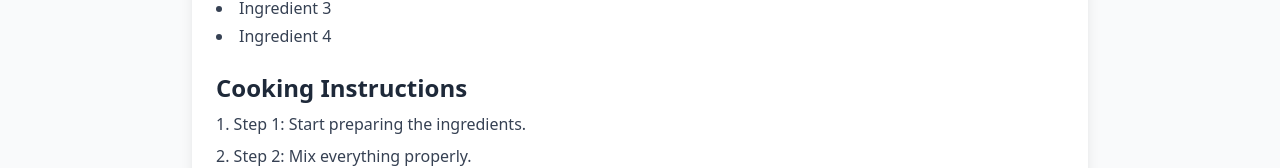
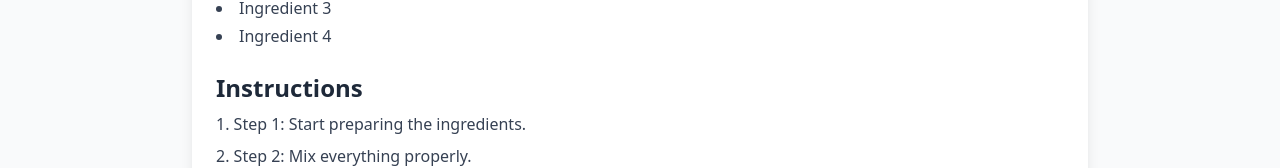
Before and after one commit to SylvesterK-code/alx-fe-reactjs, a React app in the folder recipe-sharing-platform/: page /recipe/1 in a window 1280 px wide. Shown: the part 608-776 px from the top of the page. Built offline with nearby package versions, Linux system fonts and the light colour scheme; the HTML template or start-up script is replaced by a standard one.

Commit message:
changed 'Cooking instructions' to 'Instructions' in RecipeDetails.jsx

```diff
--- a/recipe-sharing-platform/src/components/RecipeDetail.jsx
+++ b/recipe-sharing-platform/src/components/RecipeDetail.jsx
@@ -65,7 +65,7 @@ const RecipeDetail = () => {
         {/* Instructions Section */}
         <div>
           <h2 className="text-2xl font-semibold text-gray-800 mb-2">
-            Cooking Instructions
+            Instructions
           </h2>
           <ol className="list-decimal list-inside text-gray-700 space-y-2">
             <li>Step 1: Start preparing the ingredients.</li>
```
